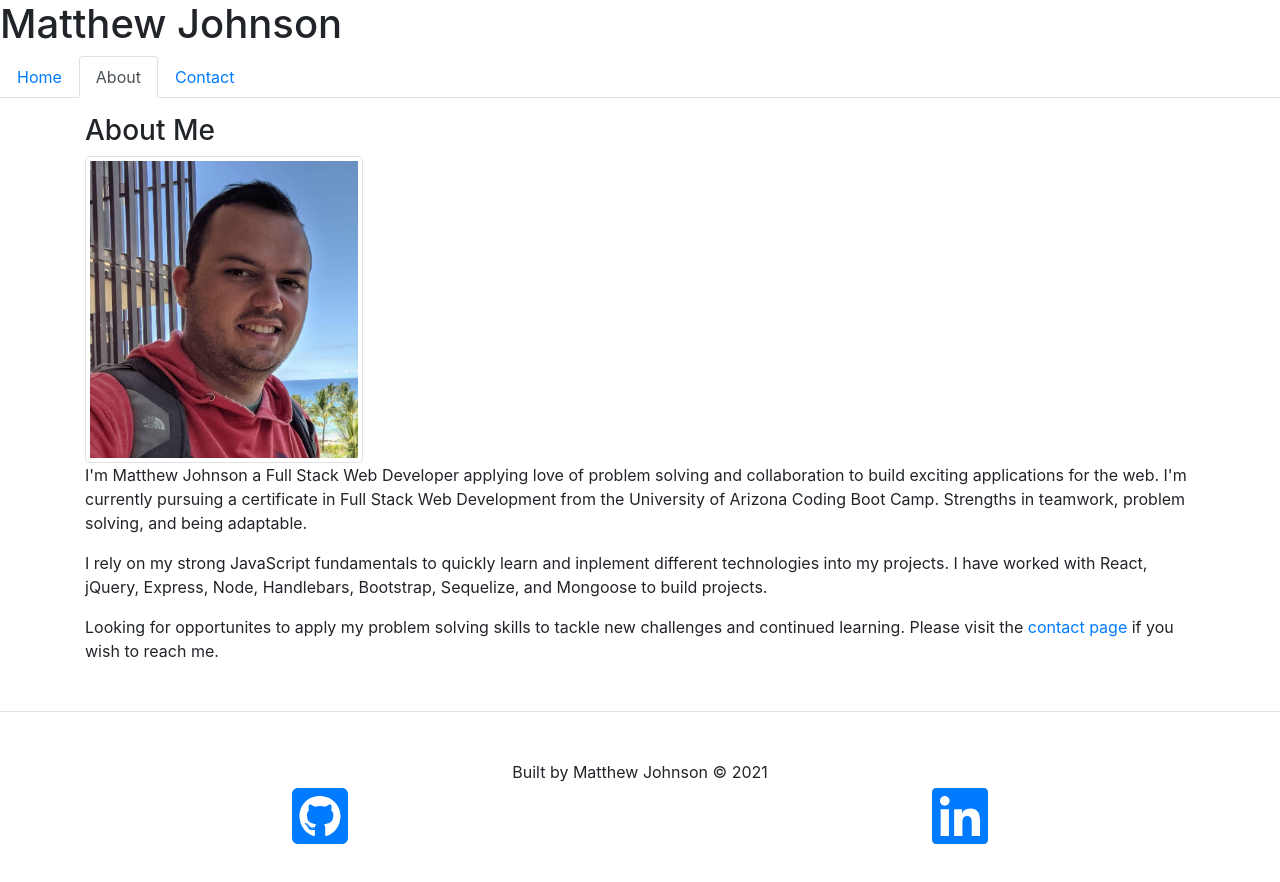
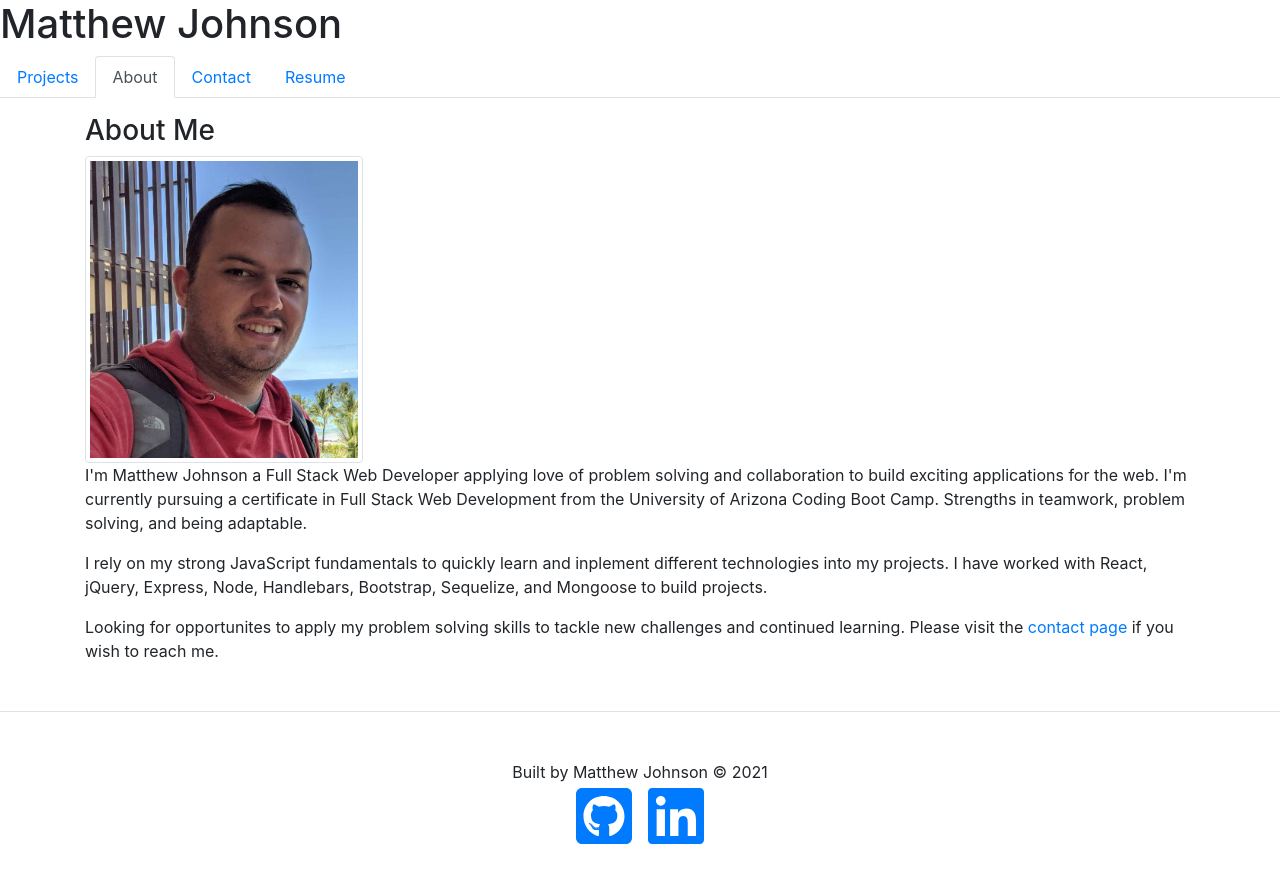
Before and after one commit to MatthewRonaldJohnson/Personal-Portfolio, a React (Create React App) app: page /about in a window 1280 px wide. Shown: the top 882 px of the page. Built offline with nearby package versions, Linux system fonts and the light colour scheme.

Commit message:
added resume

```diff
--- a/src/components/Footer/index.js
+++ b/src/components/Footer/index.js
@@ -7,14 +7,12 @@ export default function Footer() {
             <div className="text-center">
                 Built by Matthew Johnson © 2021
             </div>
-            <div className="row">
-                <div className="col text-center">
-                    <a href="https://github.com/MatthewRonaldJohnson" target="__blank">
+            <div className="text-center">
+                <div className="text-center">
+                    <a className="mx-2" href="https://github.com/MatthewRonaldJohnson" target="__blank">
                         <FontAwesomeIcon icon={faGithubSquare} size="4x" />
                     </a>
-                </div>
-                <div className="col text-center">
-                    <a href="https://www.linkedin.com/in/matthewronaldjohnson/" target="__blank">
+                    <a className="mx-2" href="https://www.linkedin.com/in/matthewronaldjohnson/" target="__blank">
                         <FontAwesomeIcon icon={faLinkedin} size="4x" />
                     </a>
                 </div>
--- a/src/components/Header/index.js
+++ b/src/components/Header/index.js
@@ -7,9 +7,12 @@ export default function Header(){
             <h1>Matthew Johnson</h1>
             <nav>
                 <ul className="nav nav-tabs">
-                    <NavLink title="Home" address="/" />
+                    <NavLink title="Projects" address="/" />
                     <NavLink title="About" address="/about" />
                     <NavLink title="Contact" address="/contact" />
+                    <li className="nav-item">
+                        <a className="nav-link" target="__blank" href="./assets/Resume.pdf">Resume</a>
+                    </li>
                 </ul>
             </nav>
         </header>
--- a/src/pages/About.js
+++ b/src/pages/About.js
@@ -6,7 +6,7 @@ export default function About() {
 
             <h3>About Me</h3>
             <div className="w-25 h-25">
-            <img className="img-thumbnail" src="./assets/MatthewJohnsonProfile.jpg"/>
+            <img className="img-thumbnail" src="./assets/MatthewJohnsonProfile.jpg" alt="Matthew Johnson"/>
 
             </div>
             <p>
```
Also changed, not shown: 1 other file (tests, documents, lock files or other folders).
